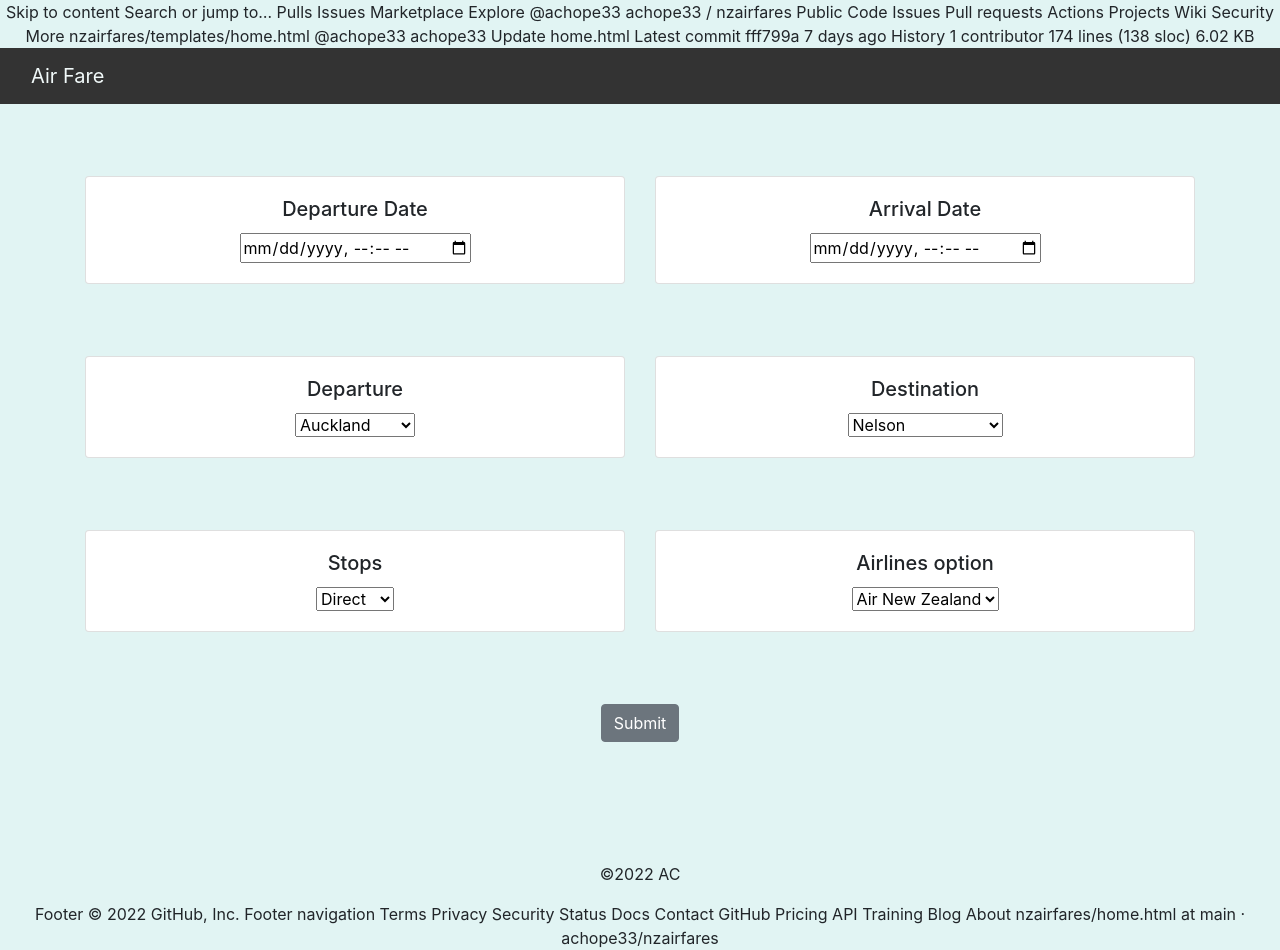
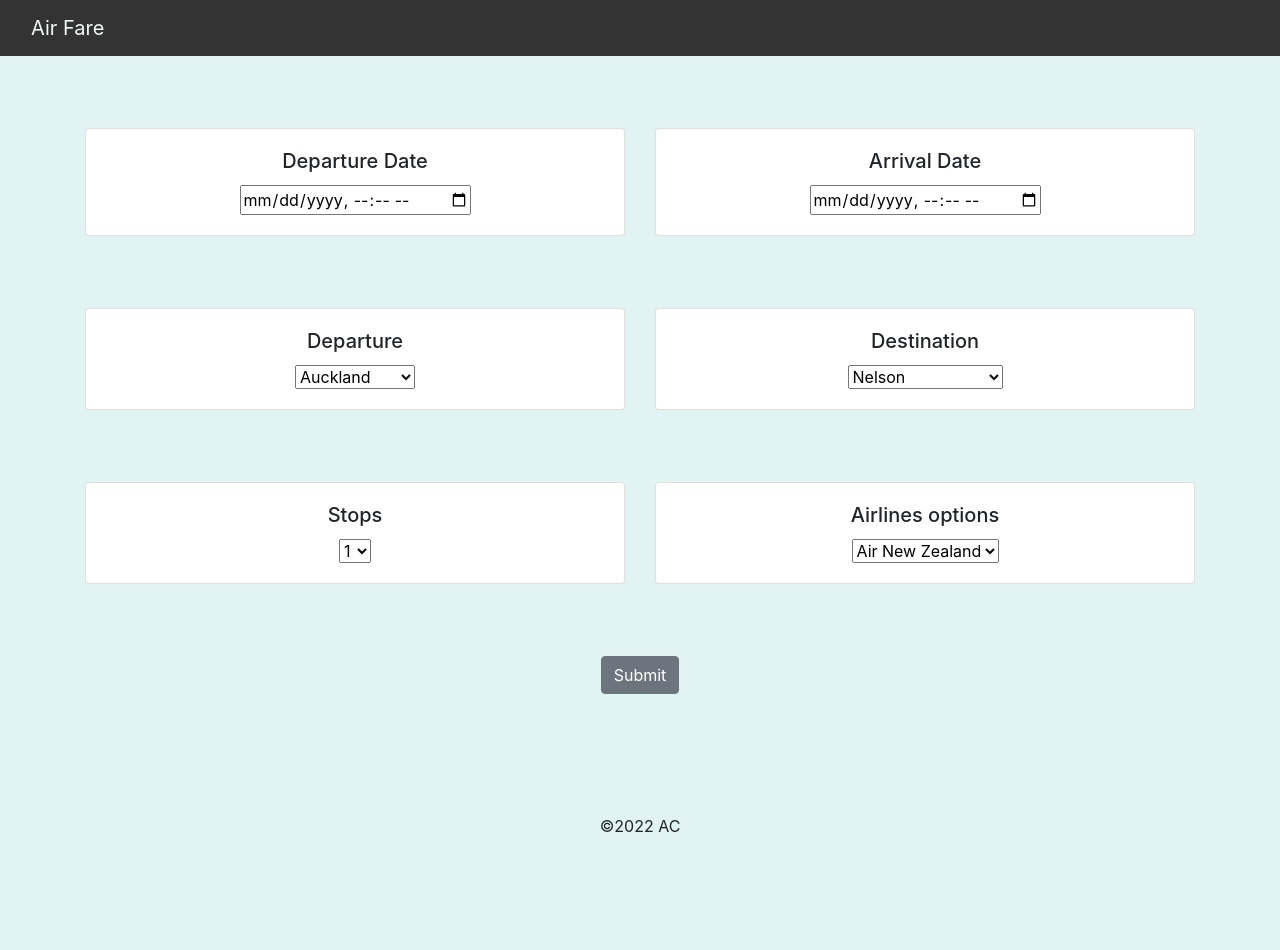
Before and after one commit to achope33/NZ-flight-price-prediction, a Flask app: page / in a window 1280 px wide. After the commit the page ends 832 px from the top, so only its background shows below. Run offline with Flask 2, Linux system fonts and the light colour scheme; parts of the project's set-up code (start-up, migrations or seed data) failed here and were passed over; some libraries are stand-ins or nearby versions.

Commit message:
Update home.html

```diff
--- a/templates/home.html
+++ b/templates/home.html
@@ -1,31 +1,3 @@
-Skip to content
-Search or jump to…
-Pulls
-Issues
-Marketplace
-Explore
-
-@achope33
-achope33
-/
-nzairfares
-Public
-Code
-Issues
-Pull requests
-Actions
-Projects
-Wiki
-Security
-More
-nzairfares/templates/home.html
-@achope33
-achope33 Update home.html
-Latest commit fff799a 7 days ago
- History
- 1 contributor
-174 lines (138 sloc)  6.02 KB
-
 <html lang="en">
 
 <head>
@@ -72,7 +44,7 @@ Latest commit fff799a 7 days ago
                         <div class="card-body">
                             <h5 class="card-title">Departure Date</h5>
                             <!-- Departure -->
-                            <input type="datetime-local" name="Dep. time" id="Dep. time" required="required">
+                            <input type="datetime-local" name="Dep_Time" id="Dep_Time" required="required">
                         </div>
                     </div>
                 </div>
@@ -84,7 +56,7 @@ Latest commit fff799a 7 days ago
                         <div class="card-body">
                             <h5 class="card-title">Arrival Date</h5>
                             <!-- Arrival -->
-                            <input type="datetime-local" name="Arr. time" id="Arr. time" required="required">
+                            <input type="datetime-local" name="Arrival_Time" id="Arrival_Time" required="required">
                         </div>
                     </div>
                 </div>
@@ -100,7 +72,7 @@ Latest commit fff799a 7 days ago
                         <div class="card-body">
                             <!-- Departure -->
                             <h5 class="card-title">Departure</h5>
-                            <select name="Departure" id="Departure" required="required">
+                            <select name="Departure" id="Source" required="required">
                                 <option value="Auckland">Auckland</option>
                                 <option value="Christchurch">Christchurch</option>
                                 <option value="Wellington">Wellington</option>
@@ -140,11 +112,11 @@ Latest commit fff799a 7 days ago
                         <div class="card-body">
                             <h5 class="card-title">Stops</h5>
                             <!-- Total Stops -->
-                            <select name="Direct" required="required">
-                                <option value="0">Direct</option>
-                                <option value="1">1 stop</option>
-                                <option value="2">2 stops</option>
-                                <option value="3">3 stops</option>
+                            <select name="stops" required="required">
+                                <option value="0">1</option>
+                                <option value="1">1</option>
+                                <option value="2">2</option>
+                                <option value="3">3</option>
                             </select>
                         </div>
                     </div>
@@ -152,11 +124,11 @@ Latest commit fff799a 7 days ago
                 <div class="col-sm-6">
                     <div class="card">
                         <div class="card-body">
-                            <h5 class="card-title">Airlines option</h5>
+                            <h5 class="card-title">Airlines options</h5>
                             <!-- Airline -->
                             <select name="Airline" id="Airline" required="required">
                                 <option value="Air New Zealand">Air New Zealand</option>
-                                <option value="Jetstar">Jetar</option>
+                                <option value="Jetstar">Jetstar</option>
 
                             </select>
                         </div>
@@ -200,18 +172,3 @@ Latest commit fff799a 7 days ago
 </body>
 
 </html>
-Footer
-© 2022 GitHub, Inc.
-Footer navigation
-Terms
-Privacy
-Security
-Status
-Docs
-Contact GitHub
-Pricing
-API
-Training
-Blog
-About
-nzairfares/home.html at main · achope33/nzairfares
```
